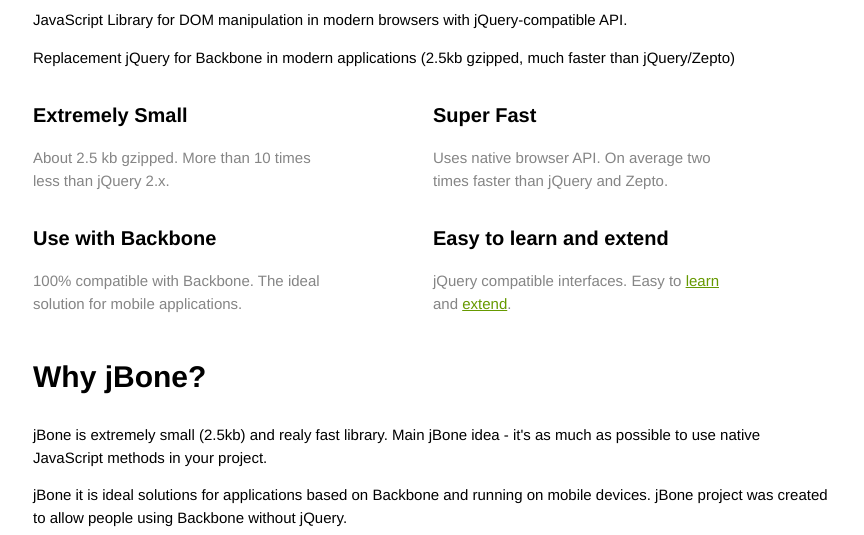
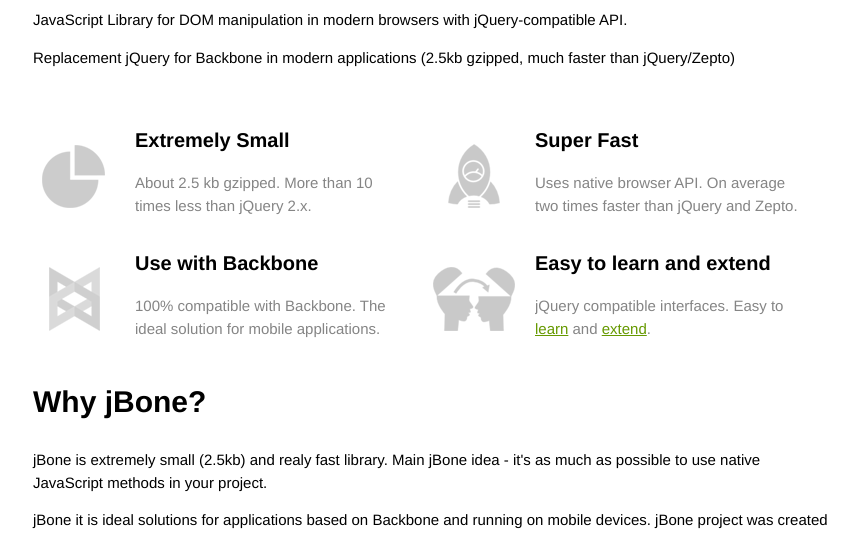
Before and after one commit to kupriyanenko/jbone, a plain HTML site: page index.html in a window 1280 px wide. Shown: the part 690-1225 px from the top of the page, without its empty margins (207-1071 px from the left). Drawn offline with Linux system fonts and the light colour scheme.

Commit message:
add info images

```diff
--- a/index.html
+++ b/index.html
@@ -29,24 +29,38 @@
       <p>JavaScript Library for DOM manipulation in modern browsers with jQuery-compatible API.</p>
       <p>Replacement jQuery for Backbone in modern applications (2.5kb gzipped, much faster than jQuery/Zepto)</p>
 
+      <div class="info-content">
         <div class="row">
           <div class="col-50">
+            <img src="images/small.png" height="64" width="82" alt="">
+            <div class="descr">
               <h2>Extremely Small</h2>
               <p>About 2.5 kb gzipped. More than 10 times less than jQuery 2.x.</p>
             </div>
+          </div>
           <div class="col-50">
+            <img src="images/speed.png" height="64" width="82" alt="">
+            <div class="descr">
               <h2>Super Fast</h2>
               <p>Uses native browser API. On average two times faster than jQuery and Zepto.</p>
             </div>
           </div>
+        </div>
         <div class="row">
           <div class="col-50">
+            <img src="images/backbone.png" height="64" width="82" alt="">
+            <div class="descr">
               <h2>Use with Backbone</h2>
               <p>100% compatible with Backbone. The ideal solution for mobile applications.</p>
             </div>
+          </div>
           <div class="col-50">
+            <img src="images/learn.png" height="64" width="82" alt="">
+            <div class="descr">
               <h2>Easy to learn and extend</h2>
               <p>jQuery compatible interfaces. Easy to <a href="https://github.com/kupriyanenko/jbone#api">learn</a> and <a href="#extendit">extend</a>.</p>
+            </div>
+          </div>
         </div>
       </div>
 
--- a/stylesheets/styles.css
+++ b/stylesheets/styles.css
@@ -124,13 +124,26 @@
     color: #acacac;
 }
 
+.info-content {
+    margin-top: 2.5em;
+}
+
 .row {
     overflow: hidden;
 }
 
 .row p {
-    padding: 0 100px 0 0;
+    padding: 0 30px 0 0;
     color: #858585;
+}
+
+.row img {
+    float: left;
+    margin: 35px 20px 0 0;
+}
+
+.row .descr {
+    overflow: hidden;
 }
 
 .col-50 {
```
Also changed, not shown: images/backbone.png (added), images/learn.png (added), images/small.png (added), images/speed.png (added). Lines whose indentation alone changed are shown as unchanged.
